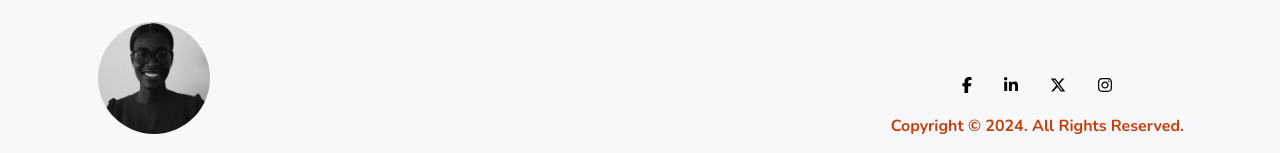
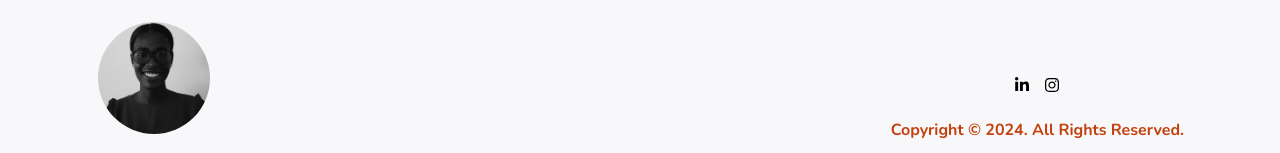
Before and after one commit to Udeme01/herPortfolioWebsite, a React (Vite) app: page / in a window 1280 px wide. Shown: the part 3739-3892 px from the top of the page. Built offline with nearby package versions, Linux system fonts and the light colour scheme.

Commit message:
added 'href' links to social icons

```diff
--- a/src/components/Footer/Footer.jsx
+++ b/src/components/Footer/Footer.jsx
@@ -22,8 +22,8 @@ const Footer = () => {
           <div className="flex justify-center py-4">
             {ICONS.map((brands) => {
               return (
-                <li className="list-none ml-8 last:ml-0 first:ml-0" key={brands.icon}>
-                  <a href={brands.href}>
+                <li className="list-none ml-2 p-1 first:ml-0" key={brands.icon}>
+                  <a target="_blank" href={brands.href}>
                     <FontAwesomeIcon icon={brands.icon} />
                   </a>
                 </li>
--- a/src/components/Header/MobileNav.jsx
+++ b/src/components/Header/MobileNav.jsx
@@ -24,9 +24,9 @@ export const MobileNav = () => {
           </div>
           <ul>
             {ROUTES.map((route) => {
-              const { title, href, id } = route;
+              const { title, href } = route;
               return (
-                <li key={title} id={id} className={mobileNavList}>
+                <li key={title} className={mobileNavList}>
                   <a href={href}>{title}</a>
                 </li>
               );
--- a/src/components/Header/Social-icons.jsx
+++ b/src/components/Header/Social-icons.jsx
@@ -7,8 +7,8 @@ const Icons = () => {
       <ul className="flex items-end justify-center py-10 px-4">
         {ICONS.map((brands) => {
           return (
-            <li key={brands.icon} className="ml-8 last:ml-0 first:ml-0">
-              <a href={brands.href}>
+            <li key={brands.icon} className="ml-4 p-2 first:ml-0">
+              <a target="_blank" href={brands.href}>
                 <FontAwesomeIcon icon={brands.icon} />
               </a>
             </li>
--- a/src/data.jsx
+++ b/src/data.jsx
@@ -26,9 +26,9 @@ const bName = "text-sm font-bold";
 const bTag = "font-medium";
 
 // SOCIAL ICON LINKS
-import { faFacebookF } from "@fortawesome/free-brands-svg-icons";
+// import { faFacebookF } from "@fortawesome/free-brands-svg-icons";
 import { faLinkedinIn } from "@fortawesome/free-brands-svg-icons";
-import { faXTwitter } from "@fortawesome/free-brands-svg-icons";
+// import { faXTwitter } from "@fortawesome/free-brands-svg-icons";
 import { faInstagram } from "@fortawesome/free-brands-svg-icons";
 
 // Nav HyperLinks
@@ -358,23 +358,11 @@ export const ROUTES = [
 // SOCIAL ICON LINKS
 export const ICONS = [
   {
-    href: "#",
-    icon: faFacebookF,
-  },
-  {
-    href: "#",
+    href: "https://www.linkedin.com/in/believe-akogun-944412246?utm_source=share&utm_campaign=share_via&utm_content=profile&utm_medium=android_app",
     icon: faLinkedinIn,
   },
   {
-    href: "#",
-    icon: faXTwitter,
-  },
-  {
-    href: "#",
-    icon: "#",
-  },
-  {
-    href: "#",
+    href: "https://www.instagram.com/thebelieverplugg?igsh=MTlmajdka3BlZG52cw==",
     icon: faInstagram,
   },
 ];
```
